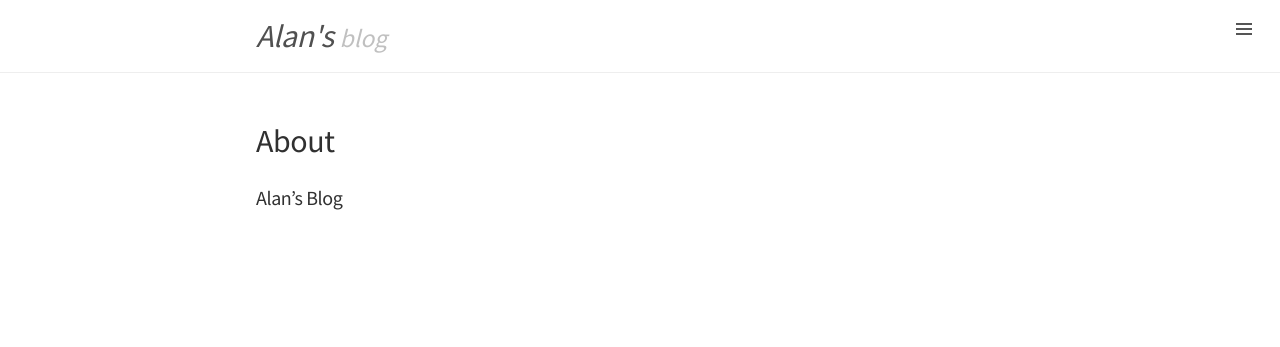
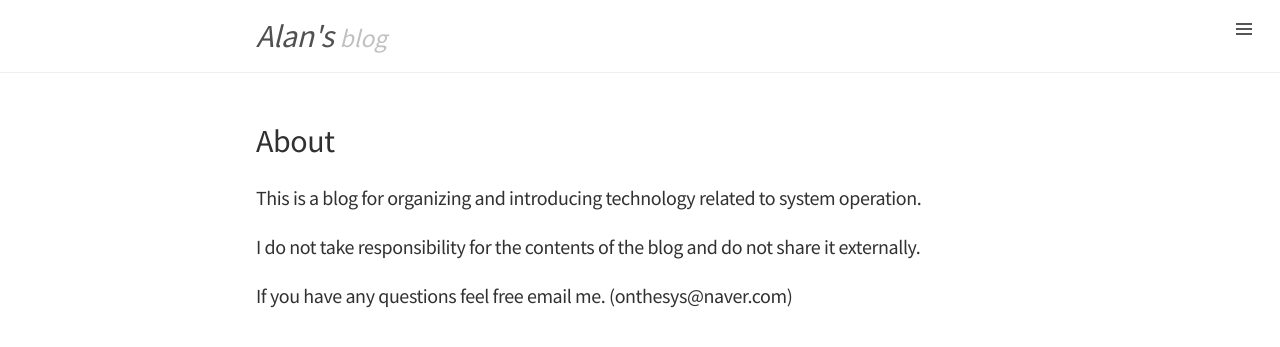
Before and after one commit to AlanSSKim/alansskim.github.io, a Jekyll site: the page built from about.md, in a window 1280 px wide. Shown: the top 347 px of the page. Built offline with Jekyll 4.4.1, drawn with Linux system fonts in a browser that asks for light colours; Markdown is read by kramdown in place of the engine named in the settings.

Commit message:
Update about.md

```diff
--- a/about.md
+++ b/about.md
@@ -4,4 +4,6 @@ date: 2017-01-06
 title: About
 ---
 
-### Alan's Blog
+### This is a blog for organizing and introducing technology related to system operation.
+### I do not take responsibility for the contents of the blog and do not share it externally.
+### If you have any questions feel free email me. (onthesys@naver.com)
```
